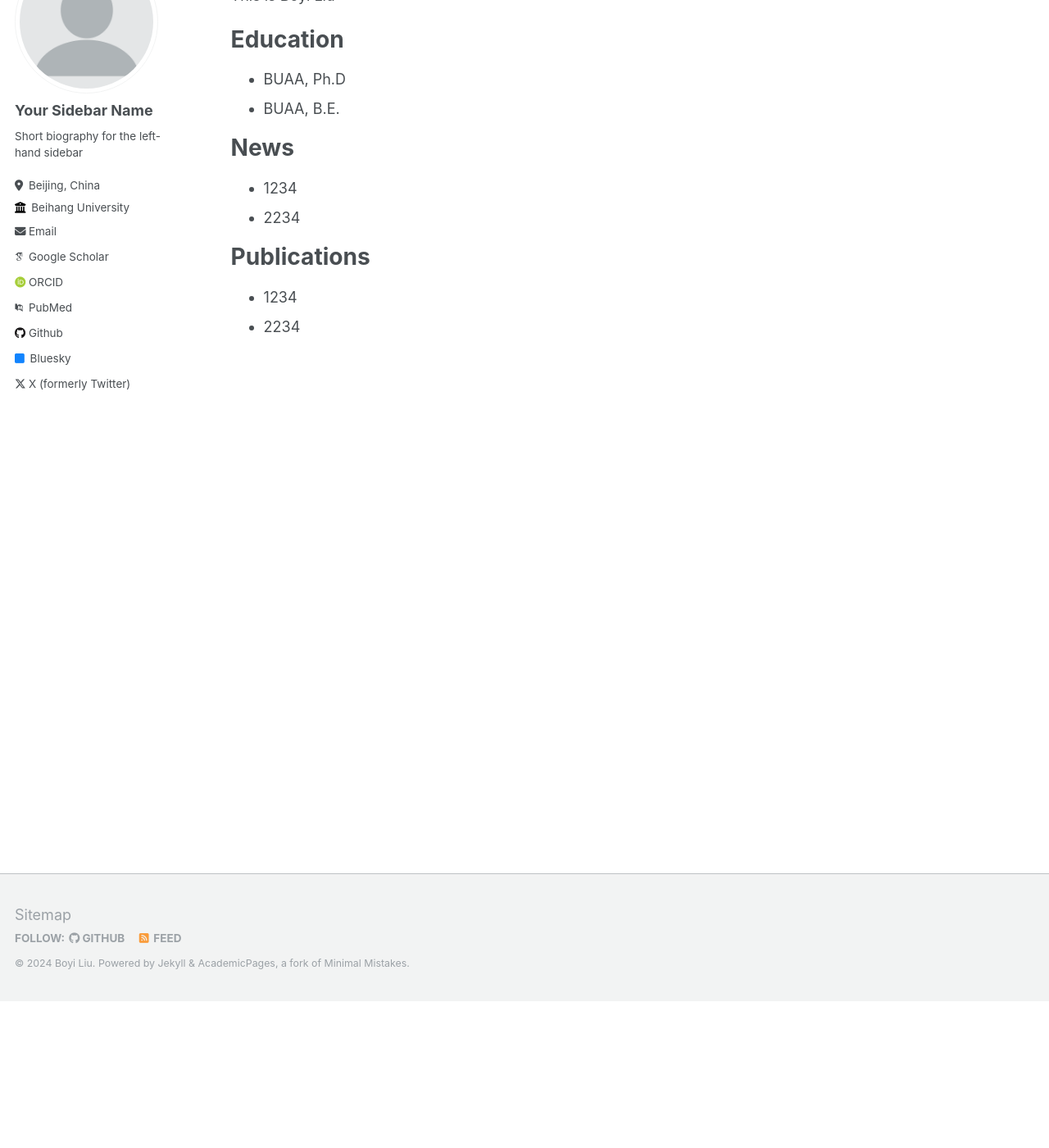
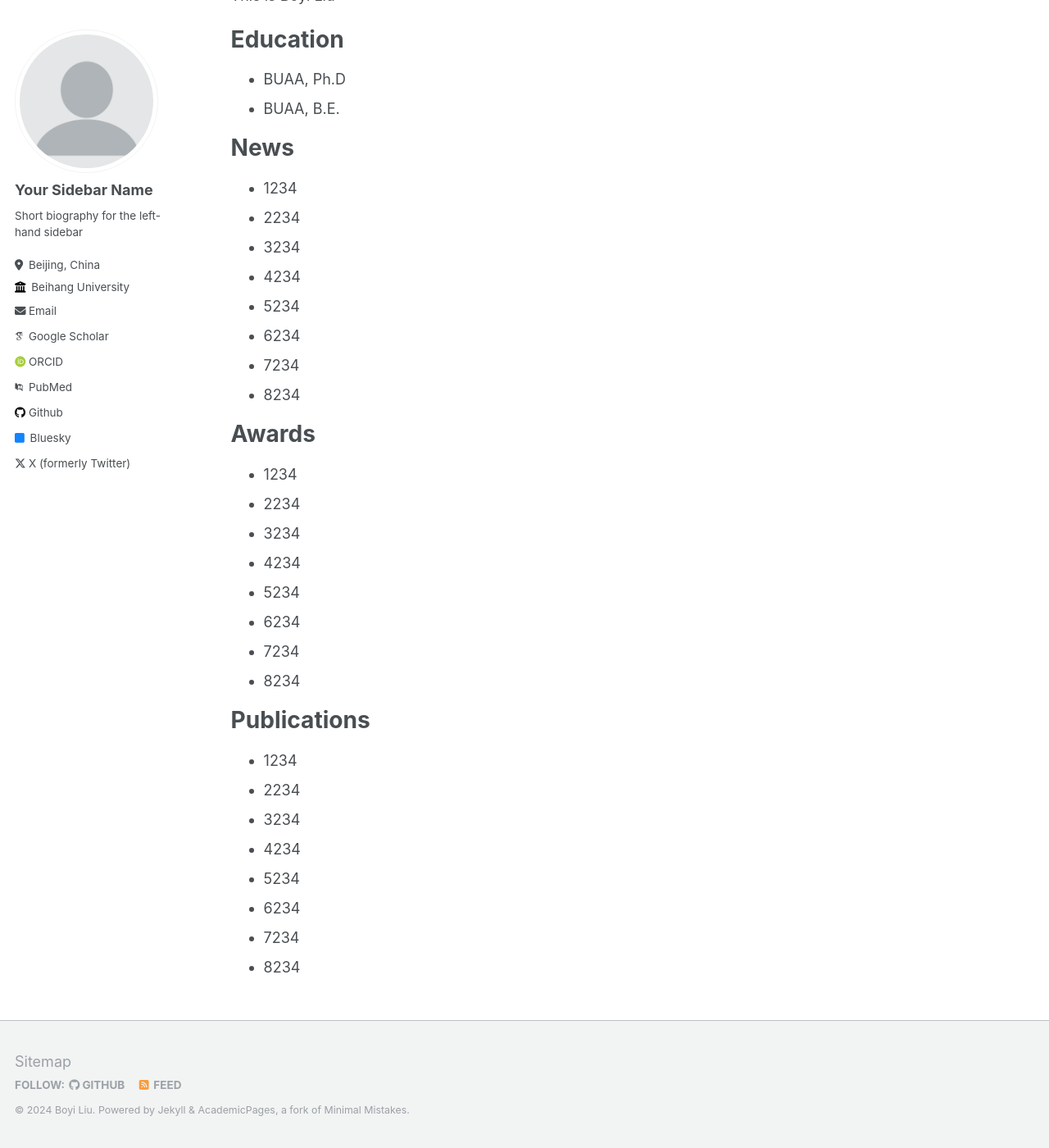
Before and after one commit to boyi-liu/boyi-liu.github.io, a Jekyll site: the page built from _pages/about.md, in a window 1280 px wide and 1400 px high, scrolled down 179 px. Shown: the whole window at 82% size. Built offline with Jekyll 4.4.1, drawn with Linux system fonts in a browser that asks for light colours; some web fonts are replaced.

Commit message:
Update about.md

```diff
--- a/_pages/about.md
+++ b/_pages/about.md
@@ -16,7 +16,29 @@ This is Boyi Liu
 # News
 + 1234
 + 2234
++ 3234
++ 4234
++ 5234
++ 6234
++ 7234
++ 8234
+
+# Awards
++ 1234
++ 2234
++ 3234
++ 4234
++ 5234
++ 6234
++ 7234
++ 8234
 
 # Publications
 + 1234
 + 2234
++ 3234
++ 4234
++ 5234
++ 6234
++ 7234
++ 8234
```
